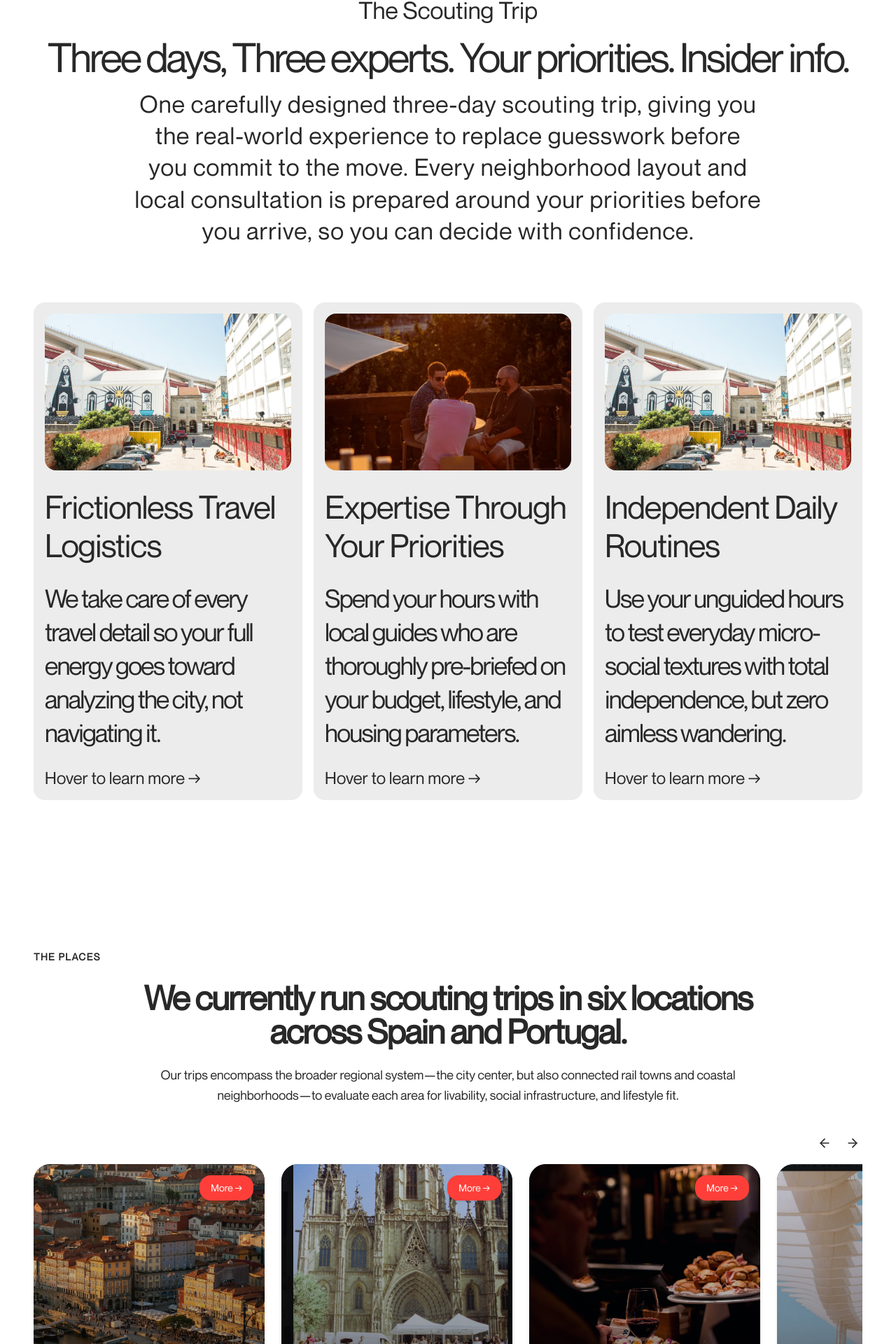
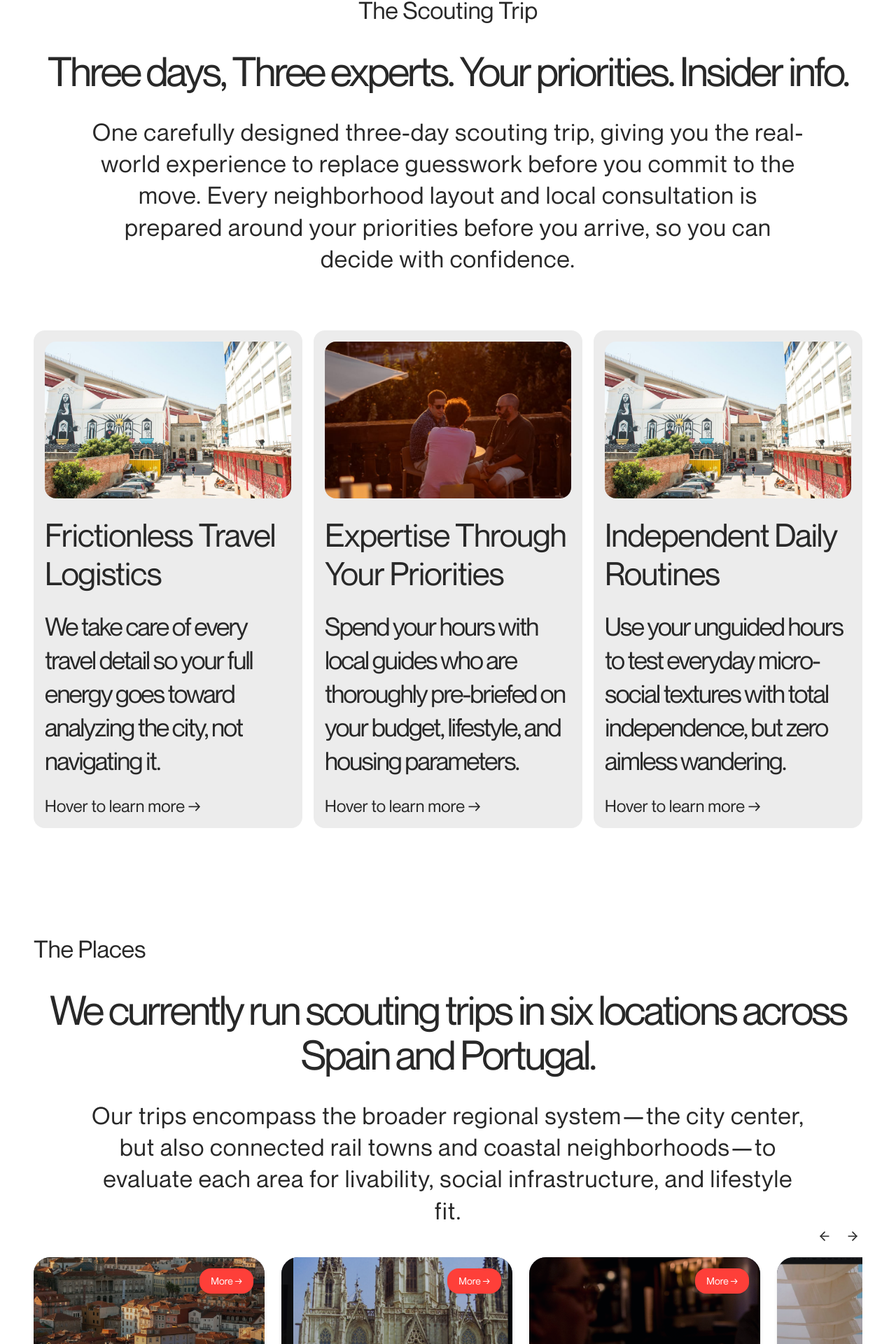
Before and after one commit to murad403/livable-web, a Next.js app: page / in a window 1280 px wide. Shown: the part 1657-3577 px from the top of the page at 70% size. Built offline with nearby package versions, Linux system fonts and the light colour scheme; no server answers; a web font is replaced by a local one.

Commit message:
feat: add ScoutingTrip and Places components

```diff
--- a/src/components/app/Places.tsx
+++ b/src/components/app/Places.tsx
@@ -135,18 +135,16 @@ const Places: React.FC<PlacesProps> = ({ onSelectLocation }) => {
     }
 
     return (
-        <section className="py-16 px-6 sm:px-12 max-w-7xl mx-auto">
+        <section className="px-6 sm:px-12 max-w-7xl mx-auto">
             {/* 1. Top Section Label: Left-aligned (Matching User Image) */}
-            <span className="text-xs sm:text-sm font-semibold text-start text-title uppercase tracking-widest block mb-6">
-                The Places
-            </span>
-
-            {/* 2. Centered Headline & Paragraph (Matching User Image) */}
-            <div className="text-center max-w-4xl mx-auto mb-10">
-                <h2 className="text-3xl sm:text-4xl md:text-5xl font-semibold text-title tracking-tight mb-6 max-w-4xl mx-auto">
+            <div className="text-center space-y-4 md:space-y-8">
+                <p className="font-medium text-2xl md:text-[34px] text-title text-left">
+                    The Places
+                </p>
+                <h2 className="md:text-[58px] text-4xl font-medium text-title tracking-tighter">
                     We currently run scouting trips in six locations across Spain and Portugal.
                 </h2>
-                <p className="text-title max-w-5xl mx-auto text-base sm:text-lg leading-relaxed">
+                <p className="text-title text-2xl md:text-[34px] font-normal tracking-[1px] max-w-5xl mx-auto">
                     Our trips encompass the broader regional system—the city center, but also connected rail towns and coastal neighborhoods—to evaluate each area for livability, social infrastructure, and lifestyle fit.
                 </p>
             </div>
--- a/src/components/app/ScoutingTrip.tsx
+++ b/src/components/app/ScoutingTrip.tsx
@@ -55,14 +55,14 @@ const ScoutingTrip: React.FC<ScoutingTripProps> = ({ onSelectCard }) => {
     return (
         <section id="scouting-trip" className="px-6 sm:px-12 max-w-7xl mx-auto md:space-y-20 space-y-10">
             {/* Scouting Trip Header */}
-            <div className="text-center space-y-2 md:space-y-3">
+            <div className="text-center space-y-4 md:space-y-8">
                 <p className="font-medium text-2xl md:text-[34px] text-title">
                     The Scouting Trip
                 </p>
                 <h2 className="md:text-[58px] text-4xl font-medium text-title tracking-tighter">
                     Three days, Three experts. Your priorities. Insider info.
                 </h2>
-                <p className="text-title text-2xl md:text-[34px] font-normal tracking-[1px] max-w-4xl mx-auto">
+                <p className="text-title text-2xl md:text-[34px] font-normal tracking-[1px] max-w-5xl mx-auto">
                     One carefully designed three-day scouting trip, giving you the real-world experience to replace guesswork before you commit to the move. Every neighborhood layout and local consultation is prepared around your priorities before you arrive, so you can decide with confidence.
                 </p>
             </div>
```
